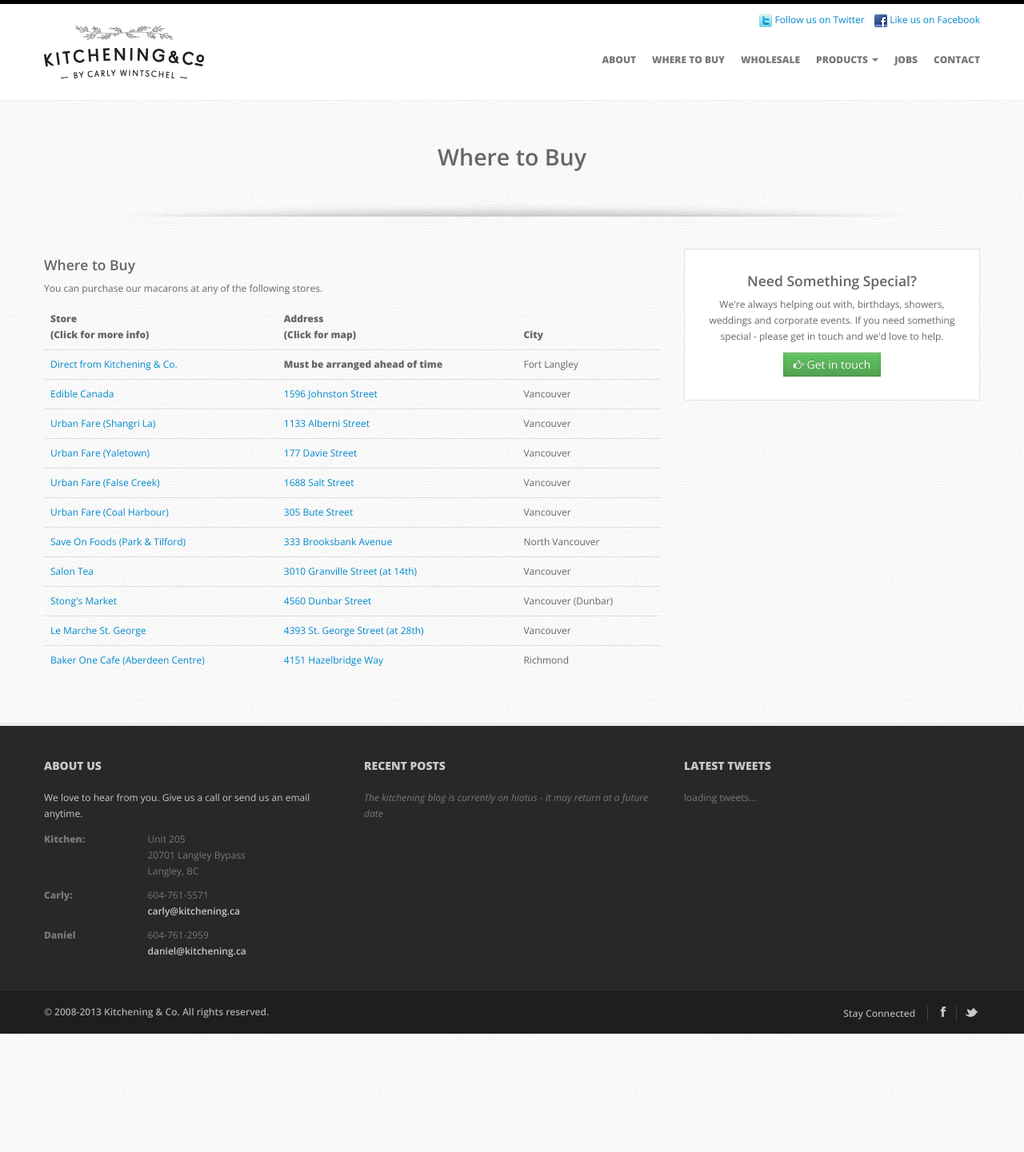
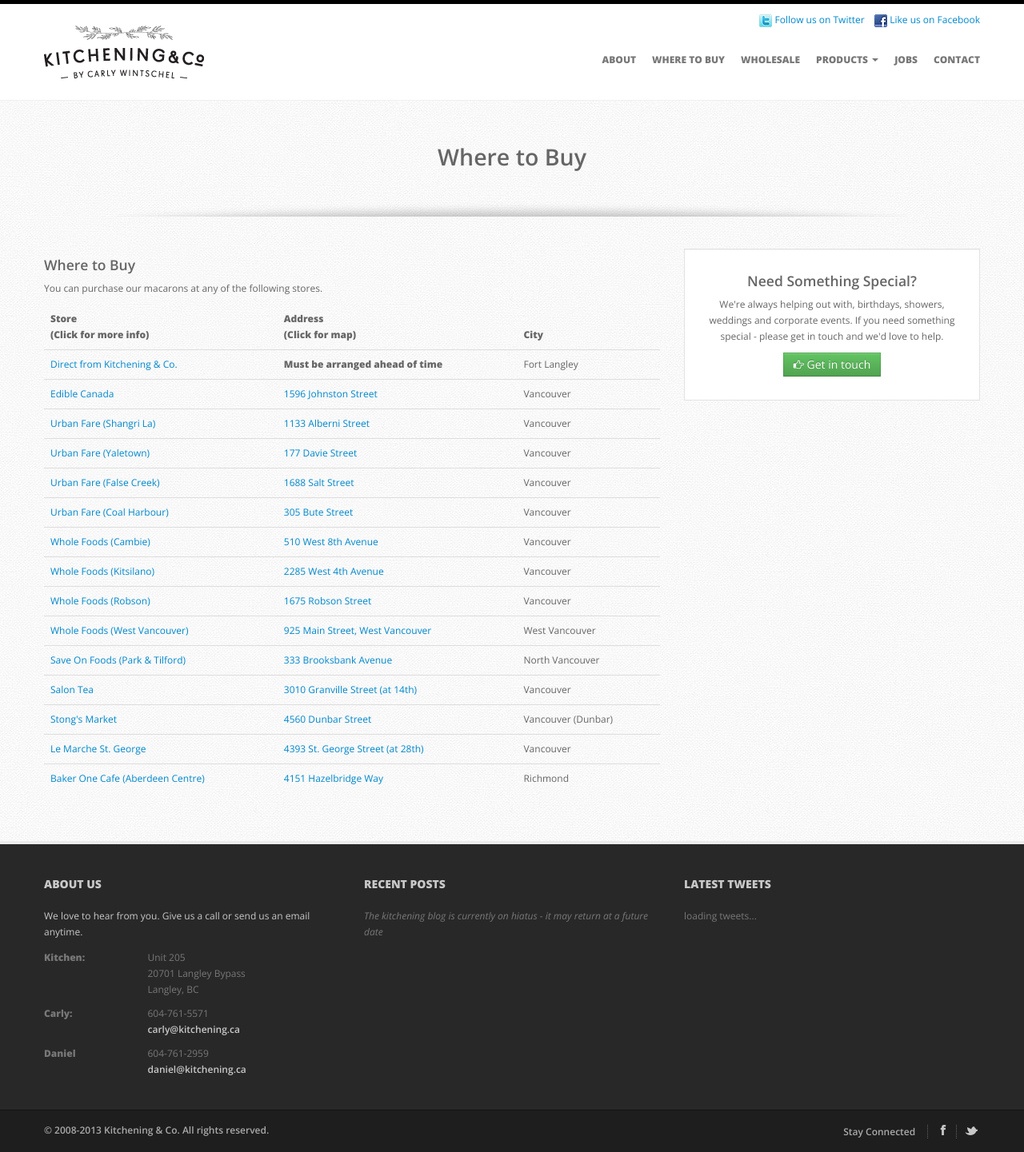
Before and after one commit to kitchening/kitchening.github.io, a Jekyll site: the page built from where-to-buy.html, in a window 1280 px wide. Shown: the whole page at 80% size. Built offline with Jekyll 4.4.1, drawn with Linux system fonts in a browser that asks for light colours; before the commit the page ends 1293 px from its top, so only the background shows below that.

```diff
--- a/where-to-buy.html
+++ b/where-to-buy.html
@@ -51,6 +51,27 @@ meta_description: "A list of all locations where you can buy Kitchening &amp; Co
             <td>Vancouver</td>
           </tr>
           <tr>
+            <td><a href="/buy-macarons-in-vancouver-at-whole-foods-cambie">Whole Foods (Cambie)</a></td>
+            <td><a href="https://www.google.com/maps?q=510+West+8th+Avenue,+Vancouver,+BC,+Canada&hl=en&sll=49.268813,-123.115196&sspn=0.05959,0.119305&oq=510+west+8th+&hnear=510+W+8th+Ave,+Vancouver,+British+Columbia+V5Z+1C5,+Canada&t=m&z=16">510 West 8th Avenue</a></td>
+            <td>Vancouver</td>
+          </tr>
+          <tr>
+            <td><a href="/buy-macarons-in-vancouver-at-whole-foods-kitsilano">Whole Foods (Kitsilano)</a></td>
+            <td><a href="https://www.google.com/maps?q=2285+W+4th+Ave,+Vancouver,+BC,+Canada&hl=en&sll=49.272509,-123.128414&sspn=0.059585,0.119305&oq=2285+W+4th+Ave&hnear=2285+W+4th+Ave,+Vancouver,+Greater+Vancouver,+British+Columbia+V6K+1N9,+Canada&t=m&z=16">2285 West 4th Avenue</a></td>
+            <td>Vancouver</td>
+          </tr>
+          <tr>
+            <td><a href="/buy-macarons-in-vancouver-at-whole-foods-robson">Whole Foods (Robson)</a></td>
+            <td><a href="https://www.google.com/maps?q=1675+Robson+St,+Vancouver,+BC,+Canada&hl=en&ll=49.290062,-123.133006&spn=0.007446,0.014913&sll=49.290552,-123.1288&sspn=0.007445,0.014913&oq=1675+Robson+St,+Vancouver&hnear=1675+Robson+St,+Vancouver,+British+Columbia+V6G+1C8,+Canada&t=m&z=16">1675 Robson Street</a></td>
+            <td>Vancouver</td>
+          </tr>
+          <tr>
+            <td><a href="/buy-macarons-in-west-vancouver-at-whole-foods">Whole Foods (West Vancouver)</a></td>
+            <td><a href="https://www.google.com/maps?q=925+Main+St,+West+Vancouver,+BC,+Canada&hl=en&sll=49.325187,-123.142718&sspn=0.00744,0.014913&oq=925+Main+St,+West+Vancouver&hnear=925+Main+St,+West+Vancouver,+British+Columbia+V7T+1A1,+Canada&t=m&z=16">925 Main Street, West Vancouver</a></td>
+            <td>West Vancouver</td>
+          </tr>
+
+          <tr>
             <td><a href="/buy-macarons-in-north-vancouver-at-save-on-foods-park-and-tilford">Save On Foods (Park &amp; Tilford)</a></td>
             <td><a href="http://goo.gl/maps/LXUi4">333 Brooksbank Avenue</a></td>
             <td>North Vancouver</td>
```
Also changed, not shown: buy-macarons-in-vancouver-at-whole-foods-cambie.html (added, +11 -0 lines), buy-macarons-in-vancouver-at-whole-foods-kitsilano.html (added, +11 -0 lines), buy-macarons-in-vancouver-at-whole-foods-robson.html (added, +11 -0 lines), buy-macarons-in-west-vancouver-at-whole-foods.html (added, +11 -0 lines).
